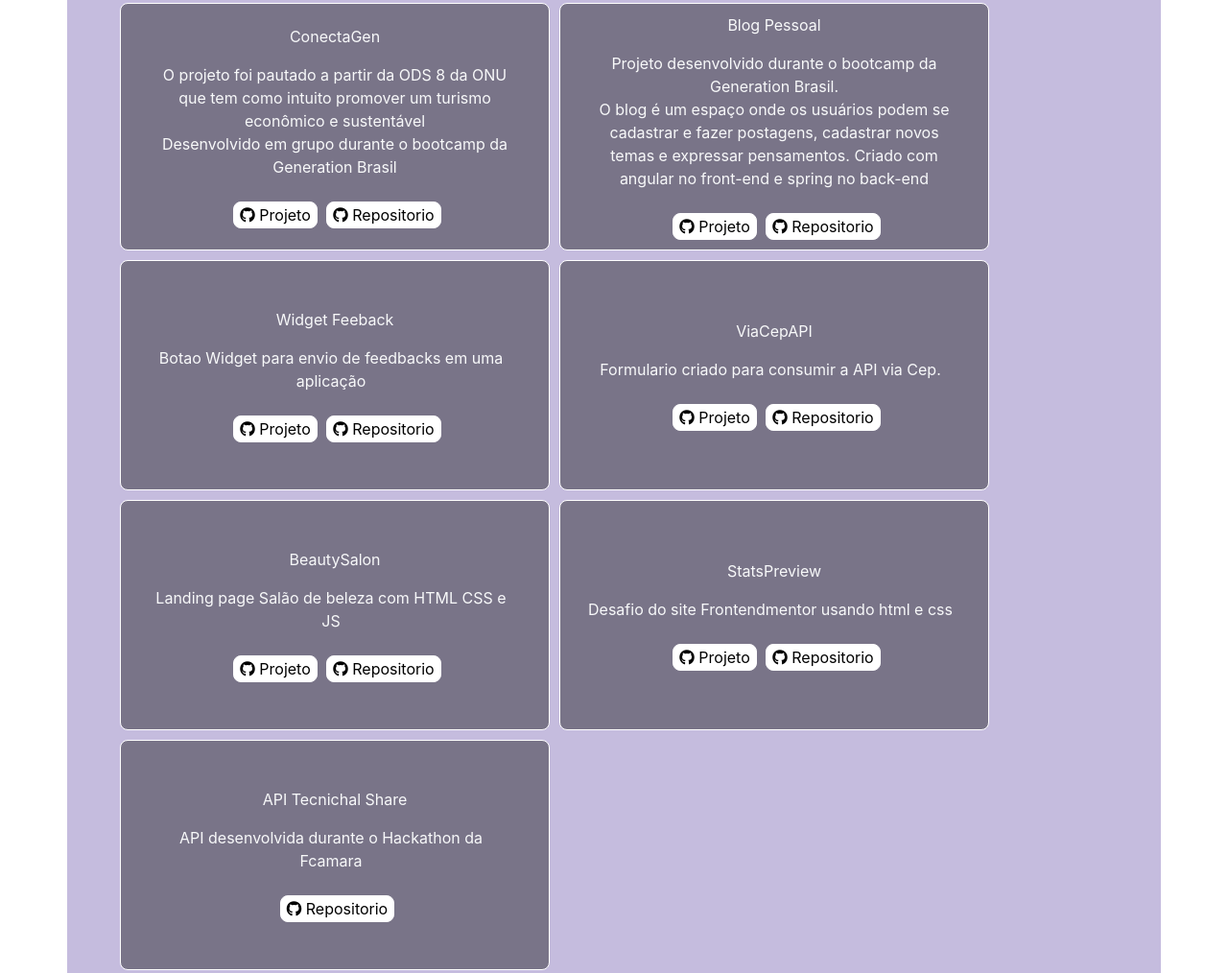
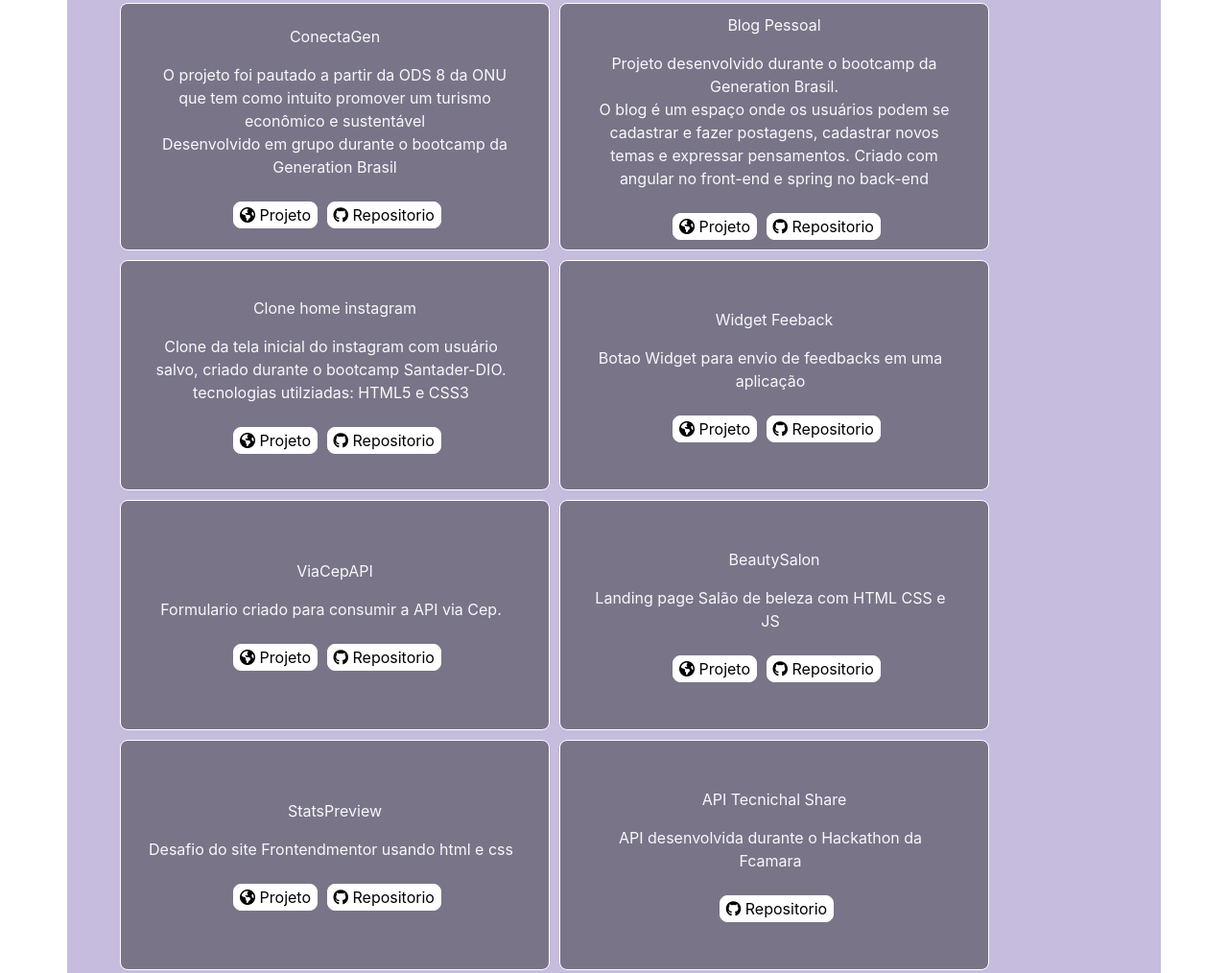
Before and after one commit to victormreis/Portifolio, a plain HTML site: page index.html in a window 1280 px wide. Shown: the part 1517-2531 px from the top of the page at 96% size. Drawn offline with nearby package versions, Linux system fonts and the light colour scheme.

Commit message:
Adicionado projeto Adicionando projeto clone do instagram à lista de projetos

```diff
--- a/index.html
+++ b/index.html
@@ -174,7 +174,7 @@
             <p class="title">ConectaGen</p>
             <p class="text-center descricao">O projeto foi pautado a partir da ODS 8 da ONU que tem como intuito promover um turismo econômico e sustentável <br>Desenvolvido em grupo durante o bootcamp da Generation Brasil</p>
             <div>
-              <button class="btn-projetos"><a href="https://conectagen.netlify.app/#/inicio" target="_blank"><i class="fa-brands fa-github"></i> Projeto </a></button>
+              <button class="btn-projetos"><a href="https://conectagen.netlify.app/#/inicio" target="_blank"><i class="fa-solid fa-earth-americas"></i> Projeto </a></button>
               <button class="btn-projetos"><a href="https://github.com/Projeto-Integrador-T48" target="_blank"><i class="fa-brands fa-github"></i> Repositorio </a></button>
             </div>
           </li>
@@ -184,15 +184,23 @@
             <p class="text-center descricao">Projeto desenvolvido durante o bootcamp da Generation Brasil. <br>
               O blog é um espaço onde os usuários podem se cadastrar e fazer postagens, cadastrar novos temas e expressar pensamentos. Criado com angular no front-end e spring no back-end</p>
             <div>
-              <button class="btn-projetos"><a href="https://victormreisblogpessoal.netlify.app/#/entrar" target="_blank"><i class="fa-brands fa-github"></i> Projeto </a></button>
+              <button class="btn-projetos"><a href="https://victormreisblogpessoal.netlify.app/#/entrar" target="_blank"><i class="fa-solid fa-earth-americas"></i> Projeto </a></button>
               <button class="btn-projetos"><a href="https://github.com/victormreis/blogPessoalFrontEnd" target="_blank"><i class="fa-brands fa-github"></i> Repositorio </a></button>
+            </div>
+          </li>
+          <li class="projetos">
+            <p class="title">Clone home instagram</p>
+            <p class="text-center descricao mr-2">Clone da tela inicial do instagram com usuário salvo, criado durante o bootcamp Santader-DIO. <br> tecnologias utilziadas: HTML5 e CSS3</p>
+            <div>
+              <button class="btn-projetos"><a href="https://victormreis.github.io/Instagram-DIO/" target="_blank"><i class="fa-solid fa-earth-americas"></i> Projeto </a></button>
+              <button class="btn-projetos"><a href="https://github.com/victormreis/Instagram-DIO" target="_blank"><i class="fa-brands fa-github"></i> Repositorio </a></button>
             </div>
           </li>
           <li class="projetos">
             <p class="title">Widget Feeback</p>
             <p class="text-center descricao mr-2">Botao Widget para envio de feedbacks em uma aplicação</p>
             <div>
-              <button class="btn-projetos"><a href="https://widget-front-end.vercel.app/" target="_blank"><i class="fa-brands fa-github"></i> Projeto </a></button>
+              <button class="btn-projetos"><a href="https://widget-front-end.vercel.app/" target="_blank"><i class="fa-solid fa-earth-americas"></i> Projeto </a></button>
               <button class="btn-projetos"><a href="https://github.com/victormreis/Widget-front-end" target="_blank"><i class="fa-brands fa-github"></i> Repositorio </a></button>
             </div>
           </li>
@@ -200,7 +208,7 @@
             <p class="title">ViaCepAPI</p>
             <p class="text-center descricao mr-2">Formulario criado para consumir a API via Cep.</p>
             <div>
-              <button class="btn-projetos"><a href="https://viacepconsumo.netlify.app/" target="_blank"><i class="fa-brands fa-github"></i> Projeto </a></button>
+              <button class="btn-projetos"><a href="https://viacepconsumo.netlify.app/" target="_blank"><i class="fa-solid fa-earth-americas"></i> Projeto </a></button>
               <button class="btn-projetos"><a href="https://github.com/victormreis/ViaCepAPI" target="_blank"><i class="fa-brands fa-github"></i> Repositorio </a></button>
             </div>
           </li>
@@ -208,7 +216,7 @@
             <p class="title">BeautySalon</p>
             <p class="text-center descricao mr-2">Landing page Salão de beleza com HTML CSS e JS</p>
             <div>
-              <button class="btn-projetos"><a href="https://victormreis.github.io/NLW/" target="_blank"><i class="fa-brands fa-github"></i> Projeto </a></button>
+              <button class="btn-projetos"><a href="https://victormreis.github.io/NLW/" target="_blank"><i class="fa-solid fa-earth-americas"></i> Projeto </a></button>
               <button class="btn-projetos"><a href="https://github.com/victormreis/NLW" target="_blank"><i class="fa-brands fa-github"></i> Repositorio </a></button>
 
             </div>
@@ -217,7 +225,7 @@
             <p class="title">StatsPreview</p>
             <p class="text-center descricao mr-2">Desafio do site Frontendmentor usando html e css</p>
             <div>
-              <button class="btn-projetos"><a href="https://victormreis.github.io/StatsPreview/" target="_blank"><i class="fa-brands fa-github"></i> Projeto </a></button>
+              <button class="btn-projetos"><a href="https://victormreis.github.io/StatsPreview/" target="_blank"><i class="fa-solid fa-earth-americas"></i> Projeto </a></button>
               <button class="btn-projetos"><a href="https://github.com/victormreis/StatsPreview" target="_blank"><i class="fa-brands fa-github"></i> Repositorio </a></button>
             </div>
 
```
